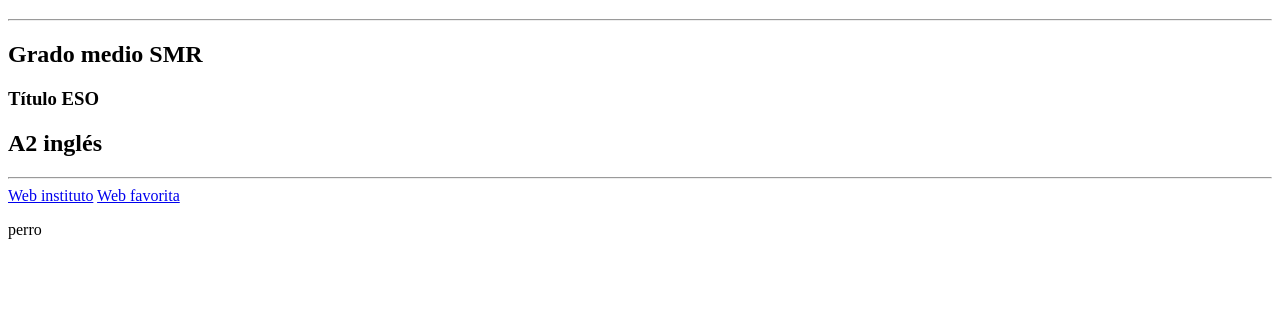
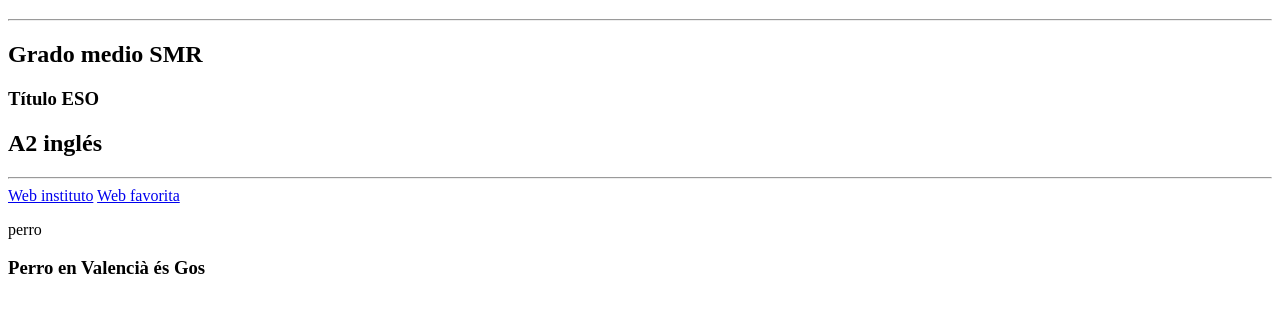
Before and after one commit to MrPokes/test1, a plain HTML site: page index.html in a window 1280 px wide. Shown: the part 61-374 px from the top of the page. Drawn offline with Linux system fonts and the light colour scheme.

Commit message:
Perro_Val

```diff
--- a/index.html
+++ b/index.html
@@ -33,5 +33,7 @@
 
 <p> perro </p>
 
+<h3> Perro en Valencià és Gos </h3>
+
 </body>
 </html>
```
